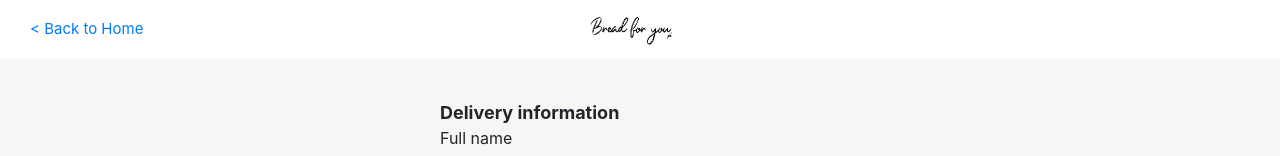
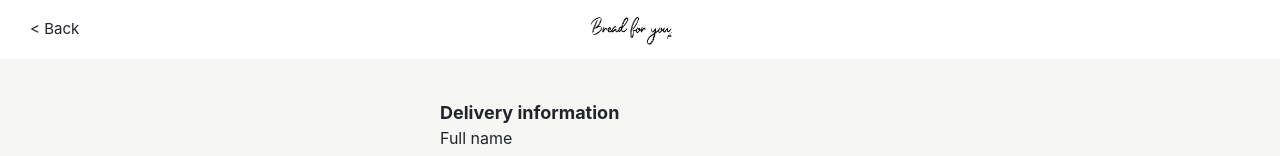
Before and after one commit to janaldous/breadforyouph, a React (Create React App) app: page /order in a window 1280 px wide. Both pictures are taken after a click on the button "Two more steps". Shown: the top 156 px of the page. Built offline with nearby package versions, Linux system fonts and the light colour scheme.

Commit message:
added back functionality for order components

```diff
--- a/src/components/order/Order.scss
+++ b/src/components/order/Order.scss
@@ -14,6 +14,14 @@
     .logo {
       height: 32px;
     }
+  }
+
+  .btn-back {
+    cursor: pointer;
+  }
+
+  a:hover {
+    text-decoration: none;
   }
 }
 
--- a/src/components/order/Order.tsx
+++ b/src/components/order/Order.tsx
@@ -13,12 +13,29 @@ export default function Order() {
     setStep((oldStep) => oldStep + 1);
   };
 
+  const handlePrev = () => {
+    setStep((oldStep) => oldStep - 1);
+  };
+
+  const getBackButton = (step: number) => {
+    switch (step) {
+      case 0:
+        return <a href={"/"}>{"< Back to Home"}</a>;
+      case 1:
+      case 2:
+      case 3:
+        return <div className="btn-back" onClick={handlePrev}>{"< Back"}</div>;
+      default:
+        throw new Error("invalid step");
+    }
+  };
+
   const getContent = (step: number) => {
     switch (step) {
       case 0:
         return <OrderInfo onNext={handleNext} />;
       case 1:
-        return <DeliveryInfo onNext={handleNext} />;
+        return <DeliveryInfo onNext={handleNext} onPrev={handlePrev} />;
       case 2:
         return <OrderSummary onNext={handleNext} />;
       case 3:
@@ -31,9 +48,7 @@ export default function Order() {
   return (
     <div className="order-container">
       <Navbar className="custom-navbar">
-        <div className="flex-1-only">
-          <a href={"/"}>{"< Back to Home"}</a>
-        </div>
+        <div className="flex-1-only">{getBackButton(step)}</div>
         <Navbar.Brand className="nav-brand" href="/">
           <img src={logo} alt="Logo" className="logo" />
         </Navbar.Brand>
```
Also changed, not shown: 1 other file (tests, documents, lock files or other folders).
